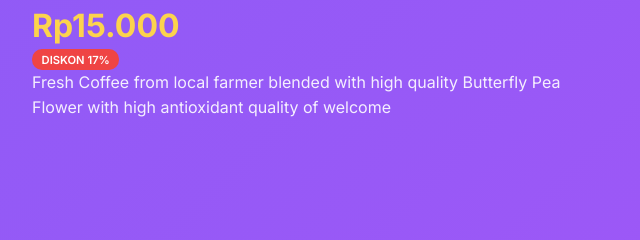
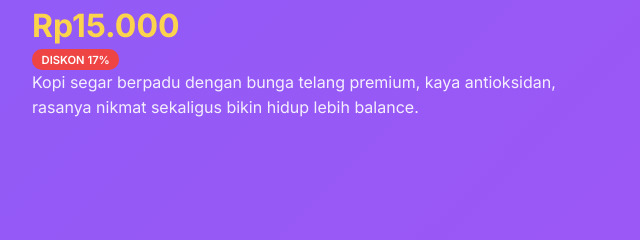
Before and after one commit to liventAndDeadnt/liventAndDeadnt.github.io, a plain HTML site: page index.html in a window 1280 px wide. Shown: the part 543-783 px from the top of the page, 0-640 px from the left. Drawn offline with Linux system fonts and the light colour scheme.

Commit message:
minor update on hero-description

```diff
--- a/index.html
+++ b/index.html
@@ -50,8 +50,8 @@
             <div class="discount-tag">DISKON 17%</div>
           </div>
           <p class="hero-description">
-            Fresh Coffee from local farmer blended with high quality Butterfly
-            Pea Flower with high antioxidant quality of welcome
+            Kopi segar berpadu dengan bunga telang premium, kaya antioksidan,
+            rasanya nikmat sekaligus bikin hidup lebih balance.
           </p>
           <!-- <div class="hero-actions">
           <button class="see-variants">See all variants →</button>
```
